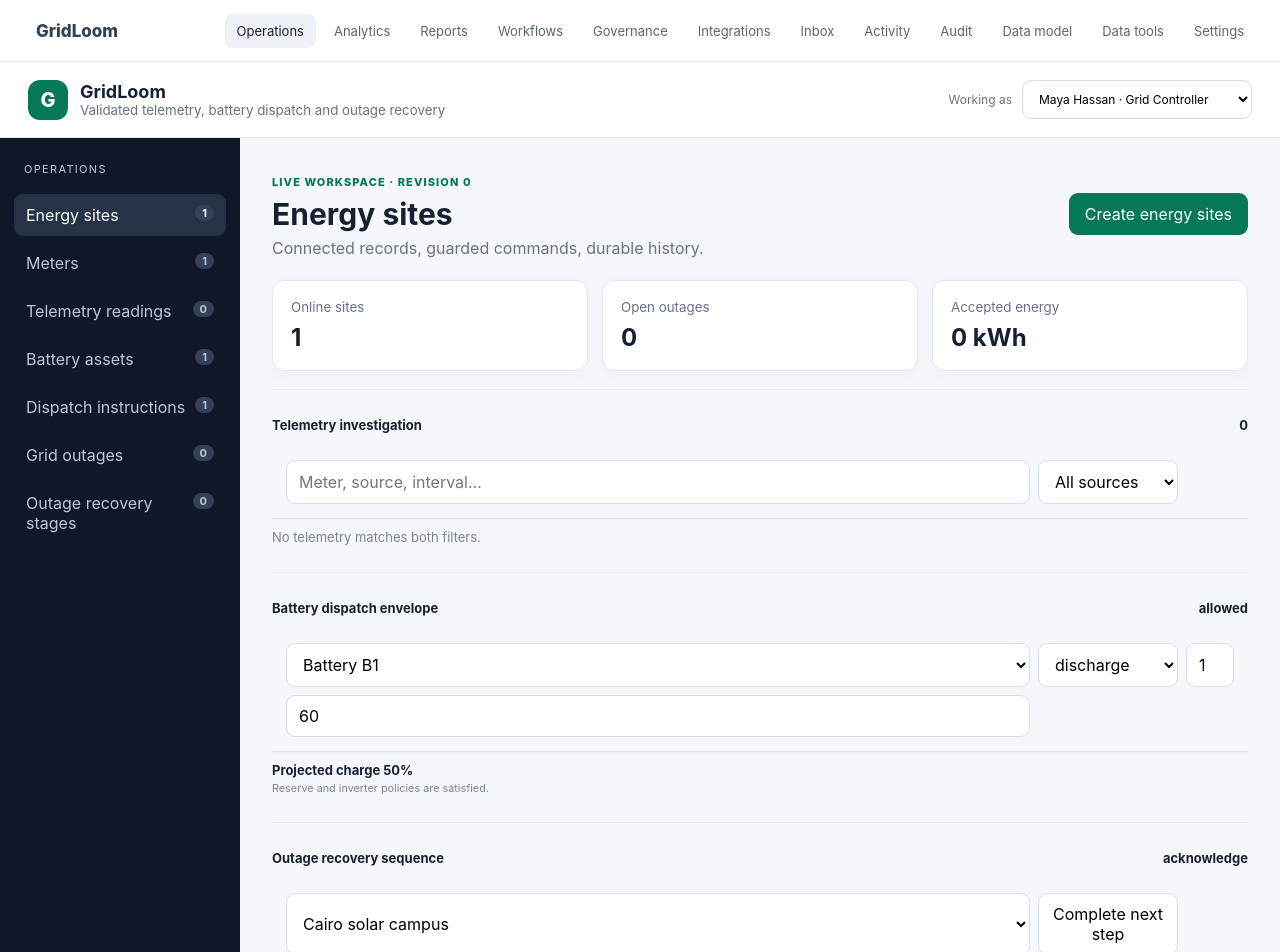
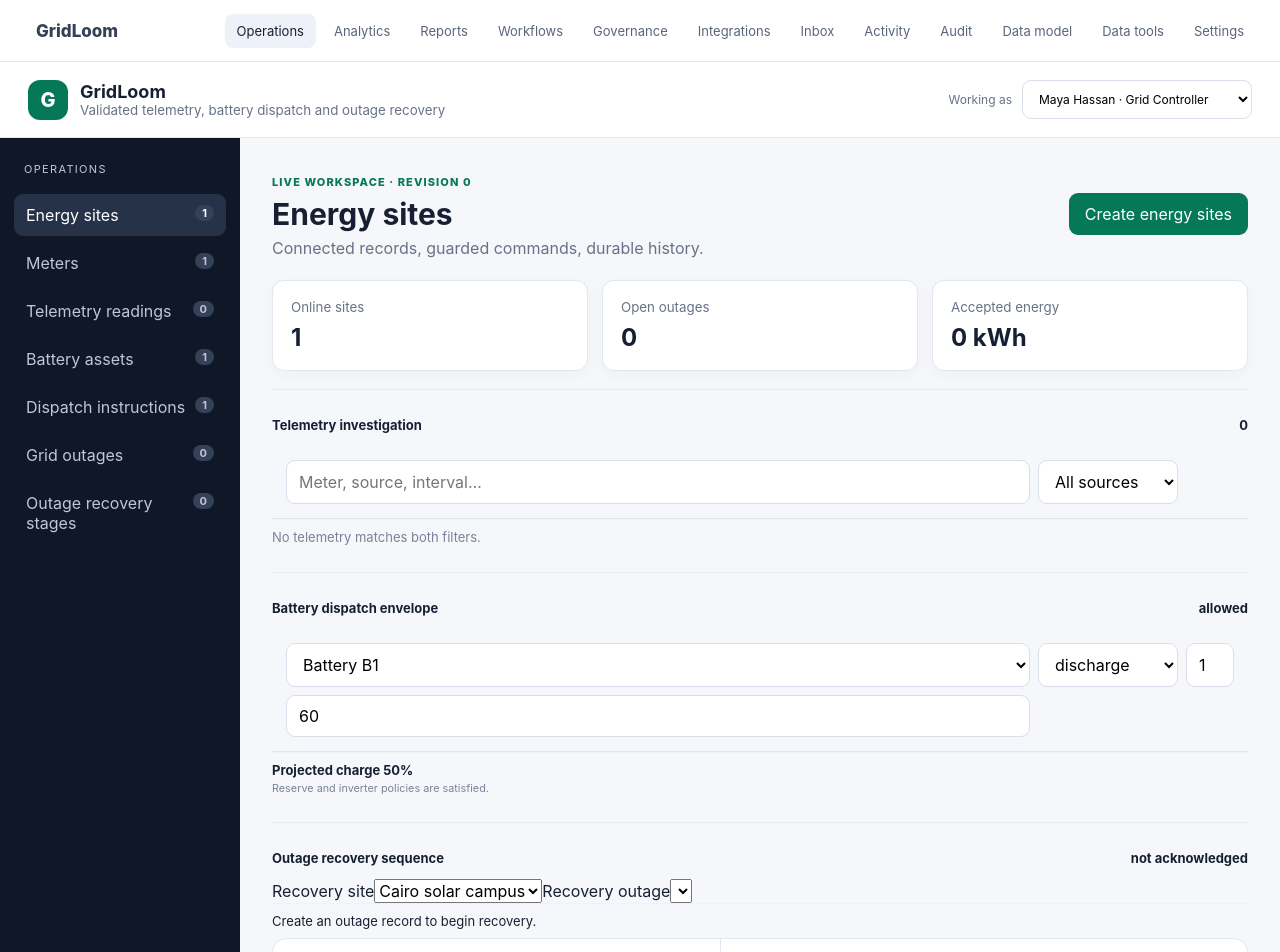
Before and after one commit to Akrambadr99/CobaltRoom, a React (Vite) app: page /operations in a window 1280 px wide. Shown: the top 952 px of the page. Built offline with nearby package versions, Linux system fonts and the light colour scheme.

Commit message:
Execute durable outage stages and coordinate dispatch shutdown

```diff
--- a/src/features/workspace/DomainLifecyclePanel.tsx
+++ b/src/features/workspace/DomainLifecyclePanel.tsx
@@ -1,4 +1,5 @@
 /* eslint-disable react-refresh/only-export-components */
+import { product } from '../../product/definition';
 import { useState } from 'react';
 import type { Entity, Snapshot } from '../../workspace/types';
 export const recoverySteps = ['acknowledge', 'isolate', 'verify telemetry', 'restore'] as const;
@@ -14,14 +15,26 @@ export function advanceRecovery(completed: readonly string[], site: Entity | und
         return { completed, error: 'The site must be energized before service restoration.' };
     return { completed: [...completed, next], error: '' };
 }
-export function DomainLifecyclePanel({ snapshot }: { snapshot: Snapshot }) {
-    const sites = snapshot.entities.filter((item) => item.kind === 'site');
+export function DomainLifecyclePanel({ snapshot, actorId, onExecute }: { snapshot: Snapshot; actorId?: string; onExecute?: (operation: string, entityId: string) => void }) {
+    const sites = snapshot.entities.filter(item => item.kind === 'site');
     const [siteId, setSiteId] = useState(sites[0]?.id ?? '');
-    const [completed, setCompleted] = useState<readonly string[]>([]);
-    const [error, setError] = useState('');
-    const site = sites.find((item) => item.id === siteId);
-    const meters = snapshot.entities.filter((item) => item.kind === 'meter' && item.fields['site'] === siteId);
-    const next = recoverySteps[completed.length];
-    const advance = () => { const result = advanceRecovery(completed, site, meters); setCompleted(result.completed); setError(result.error); };
-    return <section className="sub" aria-label="Outage recovery sequence"><h3>Outage recovery sequence <span>{next ?? 'complete'}</span></h3><div className="filters"><select aria-label="Recovery site" value={siteId} onChange={(event) => { setSiteId(event.target.value); setCompleted([]); setError(''); }}>{sites.map((item) => <option key={item.id} value={item.id}>{item.title}</option>)}</select><button onClick={advance} disabled={!next}>Complete next step</button></div><p><b>{completed.length} of {recoverySteps.length} stages complete</b><small>{error || (next ? `Next: ${next}` : 'Recovery sequence completed in order.')}</small></p></section>;
+    const outages = snapshot.entities.filter(item => item.kind === 'outage' && item.fields['site'] === siteId);
+    const [selectedOutage, setSelectedOutage] = useState('');
+    const outage = outages.find(item => item.id === selectedOutage) ?? outages.find(item => item.status === 'open') ?? outages.at(-1);
+    const recovery = snapshot.entities.find(item => item.kind === 'recovery' && item.fields['outage'] === outage?.id);
+    const stage = recovery?.status ?? 'not acknowledged';
+    const action = !recovery ? 'acknowledge-recovery' : stage === 'acknowledged' ? 'island' : stage === 'verified' ? 'restore' : stage === 'complete' ? '' : 'verify-recovery';
+    const operation = product.operations.find(item => item.key === action);
+    const role = product.actors.find(item => item.id === actorId)?.role ?? '';
+    const meters = snapshot.entities.filter(item => item.kind === 'meter' && item.fields['site'] === siteId);
+    const batteryIds = new Set(snapshot.entities.filter(item => item.kind === 'battery' && item.fields['site'] === siteId).map(item => item.id));
+    const activeDispatches = snapshot.entities.filter(item => item.kind === 'dispatch' && item.status === 'active' && batteryIds.has(String(item.fields['battery'])));
+    return <section className="sub" aria-label="Outage recovery sequence"><h3>Outage recovery sequence <span>{stage}</span></h3>
+        <label>Recovery site<select value={siteId} onChange={event => { setSiteId(event.target.value); setSelectedOutage(''); }}>{sites.map(item => <option key={item.id} value={item.id}>{item.title}</option>)}</select></label>
+        <label>Recovery outage<select value={outage?.id ?? ''} onChange={event => { setSelectedOutage(event.target.value); }}>{outages.map(item => <option key={item.id} value={item.id}>{item.title} - {item.status}</option>)}</select></label>
+        <p>{outage ? String(recovery?.fields['result'] ?? 'Acknowledge this outage to begin recovery.') : 'Create an outage record to begin recovery.'}</p>
+        {outage && operation && operation.roles.includes(role) && <button onClick={() => onExecute?.(action, action === 'verify-recovery' ? recovery?.id ?? '' : outage.id)}>Run: {operation.label}</button>}
+        {role === 'Energy Operator' && meters.map(meter => <button key={meter.id} onClick={() => onExecute?.('refresh-meter', meter.id)}>Refresh telemetry: {meter.title}</button>)}
+        {role === 'Grid Controller' && activeDispatches.map(dispatch => <button key={dispatch.id} onClick={() => onExecute?.('stop-dispatch', dispatch.id)}>Stop dispatch: {dispatch.title}</button>)}
+    </section>;
 }
--- a/src/features/workspace/WorkspacePage.tsx
+++ b/src/features/workspace/WorkspacePage.tsx
@@ -75,9 +75,9 @@ export function WorkspacePage() {
         setTitle(selected.title);
         setDialog('edit');
     };
-    const openOperation = (key: string) => {
+    const openOperation = (key: string, targetId = selectedId) => {
         const selectedOperation = product.operations.find(item => item.key === key);
-        setCommandRevision(snapshot.revision); setCommandTarget(selectedId); setCommandActor(actorId); setCommandError('');
+        setCommandRevision(snapshot.revision); setCommandTarget(targetId); setCommandActor(actorId); setCommandError('');
         setOperation(key); setValues(initialValues(selectedOperation?.fields ?? [])); setDialog('operate');
     };
     const submit = (event: FormEvent) => {
@@ -87,7 +87,7 @@ export function WorkspacePage() {
             commit({ id, expectedRevision: snapshot.revision, actorId, type: 'create', kind, title, input: values });
         else if (dialog === 'edit' && selected)
             commit({ id, expectedRevision: snapshot.revision, actorId, type: 'edit', entityId: selected.id, title, input: values });
-        else if (dialog === 'operate' && selected)
+        else if (dialog === 'operate')
             commit({ id, expectedRevision: commandRevision, actorId: commandActor, type: 'operate', entityId: commandTarget, operation, input: values });
     };
     const formFields = dialog === 'operate' ? product.operations.find(item => item.key === operation)?.fields ?? [] : definition?.fields ?? [];
@@ -110,7 +110,7 @@ export function WorkspacePage() {
     <header><div className="brand"><span>{product.name.slice(0, 1)}</span><div><strong>{product.name}</strong><small>{product.description}</small></div></div><label className="actor">Working as<select aria-label="Current actor" value={actorId} onChange={event => setActorId(event.target.value)}>{product.actors.map(actor => <option key={actor.id} value={actor.id}>{actor.name} · {actor.role}</option>)}</select></label></header>
     <div className="layout"><aside><p>Operations</p>{product.kinds.map(item => <button key={item.key} className={kind === item.key ? 'active' : ''} onClick={() => { setKind(item.key); setStatus(''); }}><span>{item.label}</span><b>{snapshot.entities.filter(entity => entity.kind === item.key).length}</b></button>)}<div className="aside-actions"><button onClick={() => download(product.name + '-backup.json', JSON.stringify(snapshot, null, 2), 'application/json')}>Export backup</button><button onClick={() => importRef.current?.click()}>Restore backup</button><input ref={importRef} hidden type="file" accept="application/json" onChange={event => void importBackup(event)}/></div></aside>
       <main><section className="hero"><div><small>LIVE WORKSPACE · REVISION {snapshot.revision}</small><h1>{definition?.label}</h1><p>Connected records, guarded commands, durable history.</p></div><button className="primary" onClick={openCreate}>Create {definition?.label.toLowerCase()}</button></section>
-        <section className="metrics">{product.metrics(snapshot.entities).map(metric => <article key={metric.label}><small>{metric.label}</small><strong>{metric.value}</strong></article>)}</section><DomainWorkflowPanel snapshot={snapshot}/><DomainDepthPanel snapshot={snapshot}/><DomainLifecyclePanel snapshot={snapshot}/>
+        <section className="metrics">{product.metrics(snapshot.entities).map(metric => <article key={metric.label}><small>{metric.label}</small><strong>{metric.value}</strong></article>)}</section><DomainWorkflowPanel snapshot={snapshot}/><DomainDepthPanel snapshot={snapshot}/><DomainLifecyclePanel snapshot={snapshot} actorId={actorId} onExecute={openOperation}/>
         {notice && <p role="status" className="notice">{notice}</p>}
         <section className="workspace"><div className="list"><div className="filters"><input aria-label="Search records" placeholder="Search records…" value={query} onChange={event => setQuery(event.target.value)}/><select aria-label="Filter status" value={status} onChange={event => setStatus(event.target.value)}><option value="">All states</option>{definition?.states.map(item => <option key={item}>{item}</option>)}</select><button title="Export current view" onClick={() => download(kind + '.csv', csv(rows), 'text/csv')}>CSV</button></div>{rows.map(row => <button className={selectedId === row.id ? 'row selected' : 'row'} key={row.id} onClick={() => setSelectedId(row.id)}><span><strong>{row.title}</strong><small>{row.id} · r{row.revision}</small></span><em>{row.status}</em></button>)}{rows.length === 0 && <p className="empty">No records match this view.</p>}</div>
           <div className="detail">{selected ? <><div className="detail-title"><div><small>{selected.kind.toUpperCase()}</small><h2>{selected.title}</h2></div><span>{selected.status}</span></div><dl>{definition?.fields.map(field => <div key={field.key}><dt>{field.label}</dt><dd>{display(selected.fields[field.key], snapshot.entities)}</dd></div>)}</dl><div className="toolbar"><button onClick={openEdit}>Edit draft</button>{available.map(item => <button className="primary" key={item.key} onClick={() => openOperation(item.key)}>{item.label}</button>)}</div><Linked entity={selected} snapshot={snapshot}/><History entity={selected} snapshot={snapshot}/></> : <p className="empty">Choose a record to inspect it.</p>}</div></section>
```
Also changed, not shown: src/product/definition.ts (+6 -1 lines), 2 other files (tests, documents, lock files or other folders).
